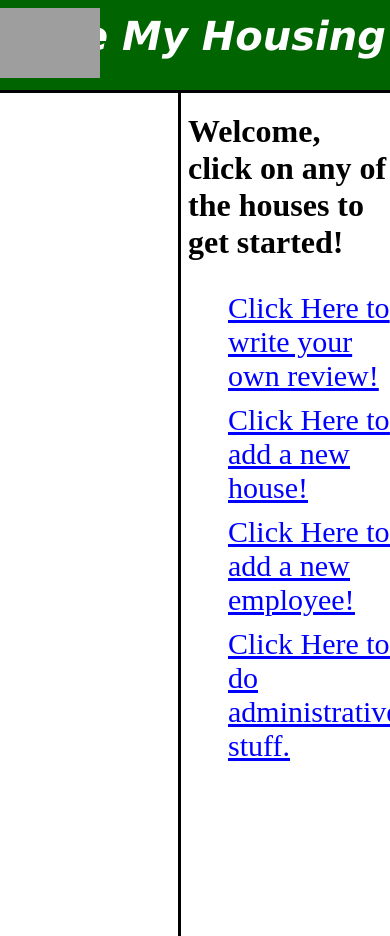
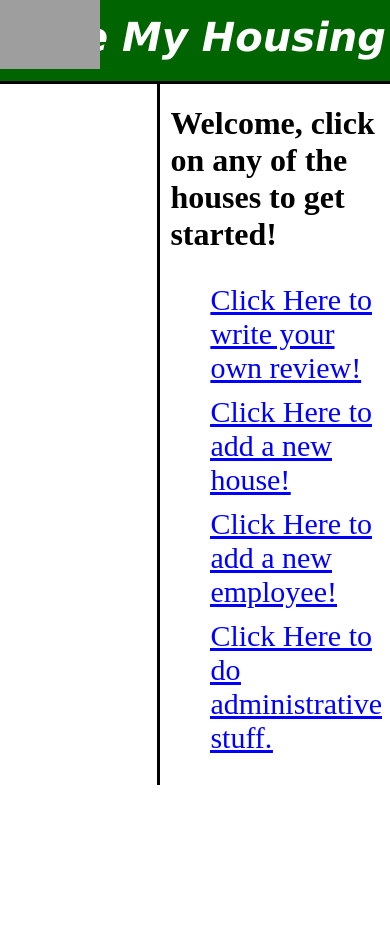
Before and after one commit to keanedawg/CS313-01, a PHP site: page /cs313-07/main.php in a window 390 px wide; the page is wider, and only the part inside the window is pictured. After the commit the page ends 785 px from the top of that part, so only its background shows below. Run offline with PHP 8.4, Linux system fonts and the light colour scheme; data that the repository does not hold is empty; some libraries are stand-ins or nearby versions; grey boxes are pictures that could not be loaded.

Commit message:
Left and main now have equal height (need to make height responsive)

```diff
--- a/cs313-07/basic.css
+++ b/cs313-07/basic.css
@@ -3,26 +3,33 @@
     position:absolute;
     left:0; right:0;
     height: 92px;
-    margin-top: -10px;
+    margin-top: -20px;
     border-bottom-style: solid;
     border-bottom-color: black;
     border-bottom-width: 3px;
 }
 .left {
-    position:absolute;
-    left:0; top:100px; bottom: 0;
+    display: table-cell;
+    left:0; top:92px; bottom: 0;
     width: 178px;
     height: 100%;
-    margin-top: -8px;
+    margin-top: 100px;
     border-right-style: solid;
     border-right-color: black;
     border-right-width: 3px;
 }
 .main {
+    display: table-cell;
     padding-left: 10px;
-    position: absolute;
     left:178px; top:92px; right:0; bottom:0;
     height: 100%;
+}
+
+.display-columns {
+    display: table;
+    width: 100%;
+    height: 100%;
+    margin-top: 75px;
 }
 
 .main-links {
@@ -125,7 +132,7 @@
     font-family: 'Lucida Sans', 'Lucida Sans Regular', 'Lucida Grande', 'Lucida Sans Unicode', Geneva, Verdana, sans-serif;
     font-style: italic;
     font-size: 40px;
-    margin-top: 15px;
+    margin-top: 25px;
 }
 
 .house-main-title {
@@ -179,6 +186,12 @@ img {
     border-style: solid;
 }
 
+/* I don't think I'll ever fully understand some of the fixes in CSS */
+.block-top {
+    background-color: darkgreen;
+    height: 1px;
+}
+
 .block {
     height: 120px;
 }
--- a/cs313-07/main.php
+++ b/cs313-07/main.php
@@ -10,7 +10,9 @@ $myDb = get_db();
 </head>
 <body>
 
+<div class="block-top"></div>
 <?php require 'header.php'; ?>
+<div class="display-columns">
 <?php require 'sidebar.php'; ?>
 
 <div class="main">
@@ -22,5 +24,6 @@ $myDb = get_db();
         <li><a href="adminHousing.php"><u>Click Here to do administrative stuff.<u></a><br></li>
     </ul>
 </div>
+</div>
 </body>
 </html>
```
